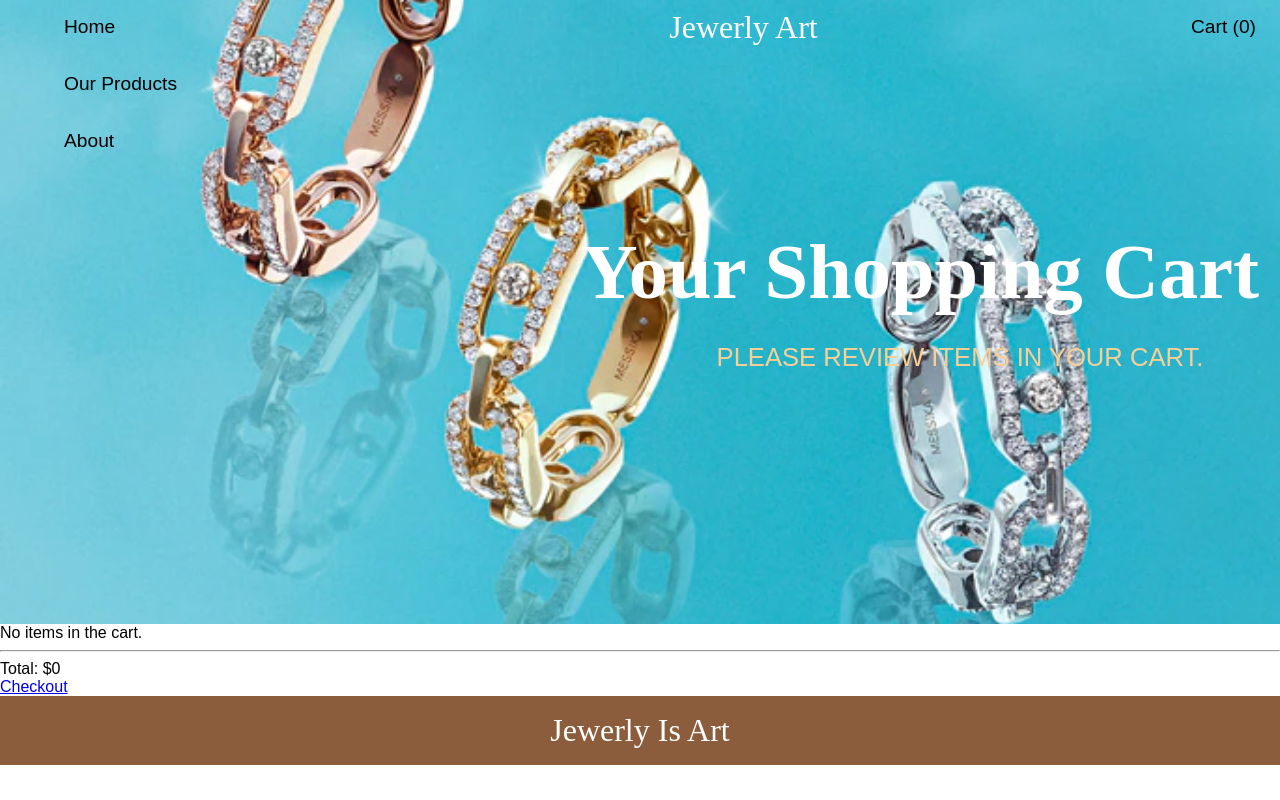
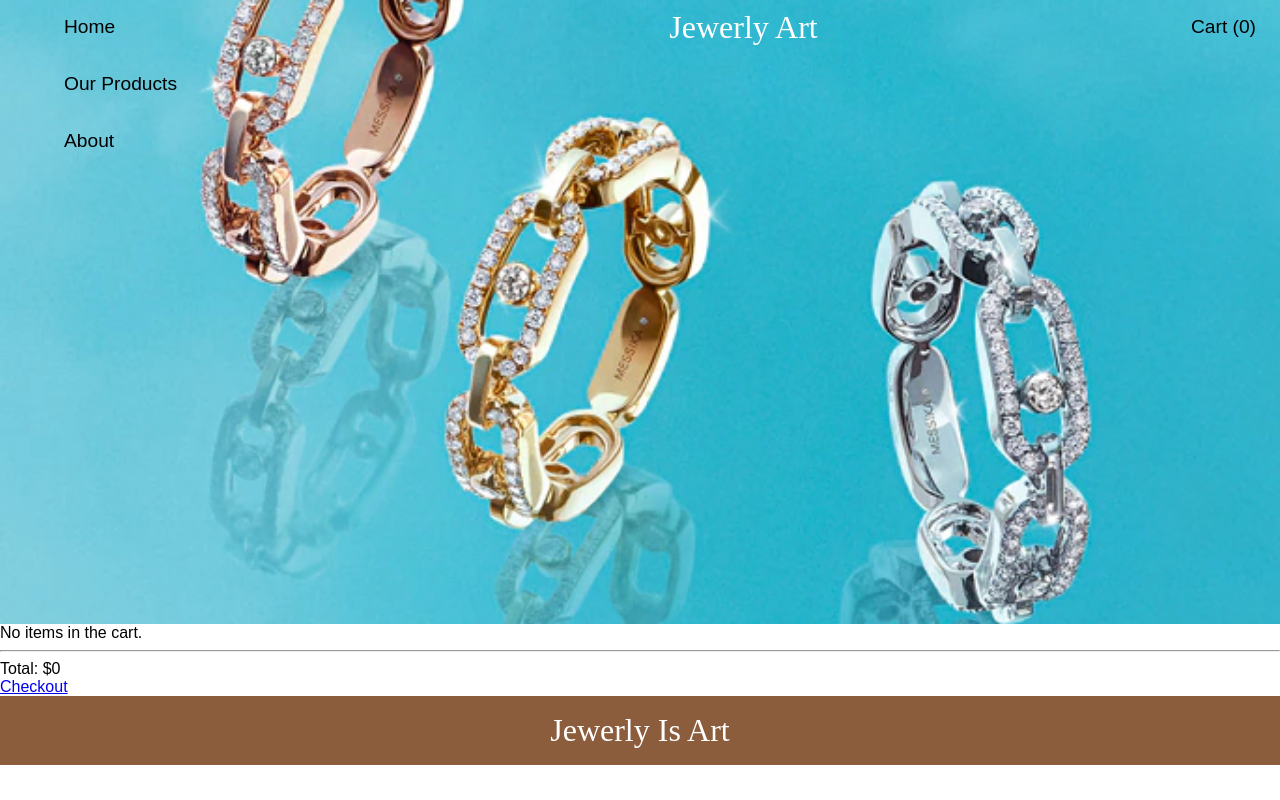
Before and after one commit to NazikAskhatova/diploma, a React (Create React App) app: page /cart in a window 1280 px wide. Built offline with nearby package versions, Linux system fonts and the light colour scheme; a web font is replaced by a local one.

Commit message:
fixing styles in css files and checking the Links

```diff
--- a/src/pages/Cart/Cart.js
+++ b/src/pages/Cart/Cart.js
@@ -78,9 +78,7 @@ function Cart() {
   return (
     <>
       <Header
-        title="Your Shopping Cart"
         image={image}>
-        Please review items in your cart.
       </Header>
 
       <CartDisplay actions />
```
